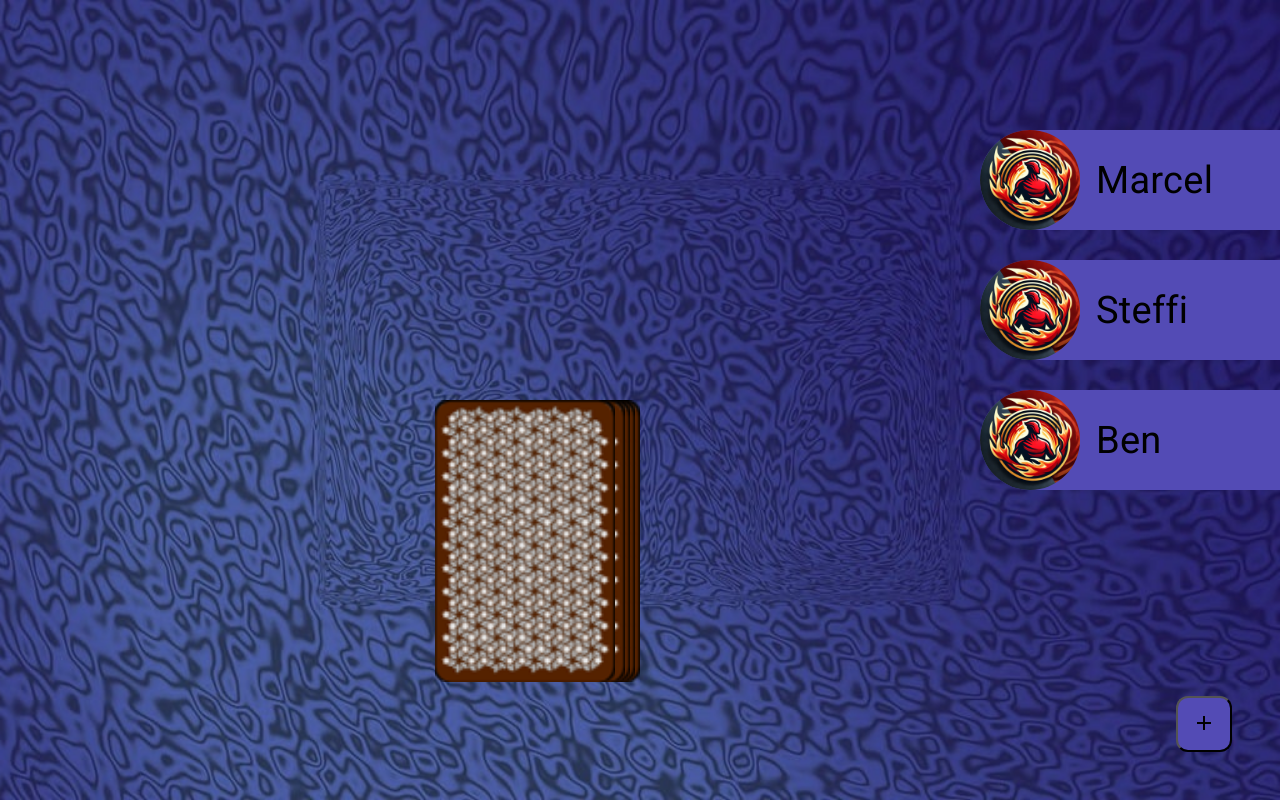
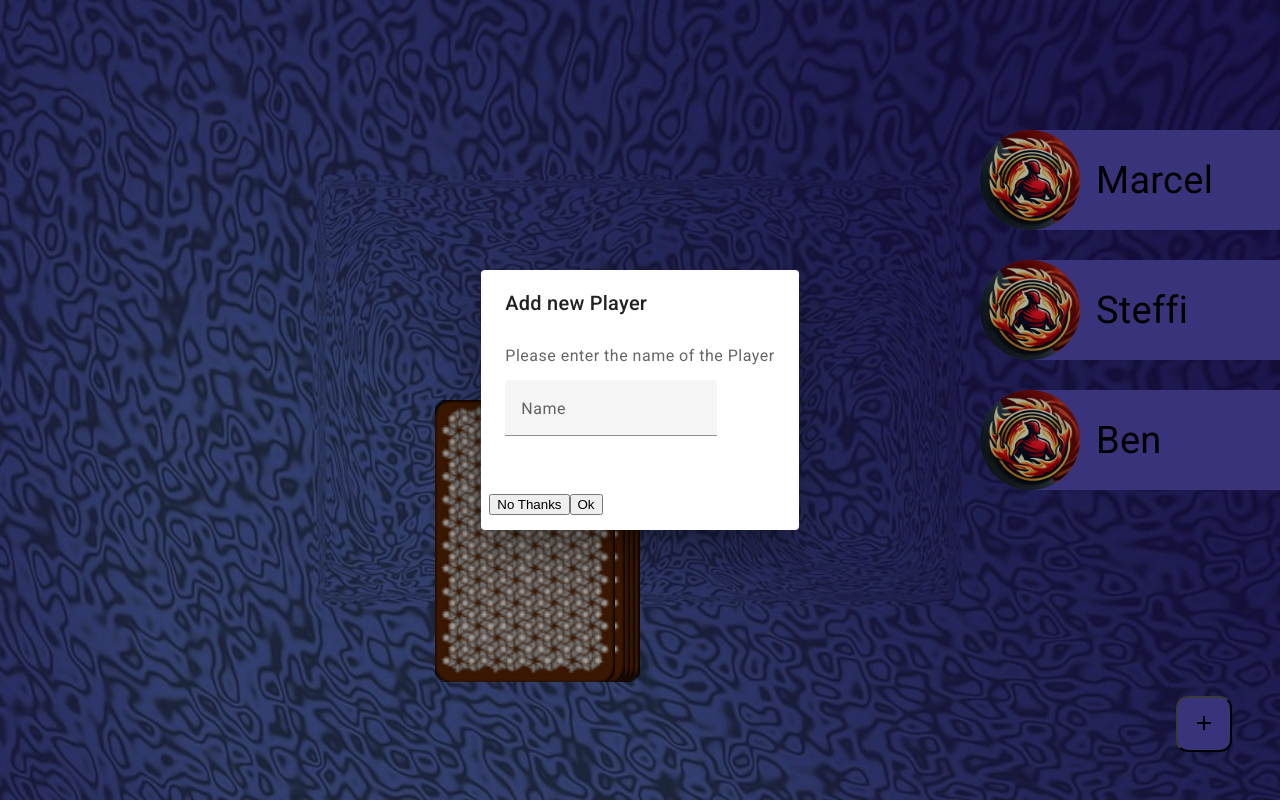
Before and after one commit to Bi7hop/RingOfFire, an Angular app: page /game in a window 1280 px wide. Both pictures are taken after a click on the button "add". Built offline with nearby package versions, Linux system fonts and the light colour scheme.

Commit message:
added dialog

```diff
--- /dev/null
+++ b/src/app/dialog-add-player/dialog-add-player.component.html
@@ -0,0 +1,12 @@
+<h2 mat-dialog-title>Add new Player</h2>
+<mat-dialog-content>
+  <p>Please enter the name of the Player</p>
+  <mat-form-field>
+    <mat-label>Name</mat-label>
+    <input matInput [(ngModel)]="name" />
+  </mat-form-field>
+</mat-dialog-content>
+<mat-dialog-actions>
+    <button mat-button (click)="onNoClick()">No Thanks</button>
+  <button mat-button [mat-dialog-close]="" cdkFocusInitial>Ok</button>
+</mat-dialog-actions>
--- /dev/null
+++ b/src/app/dialog-add-player/dialog-add-player.component.ts
@@ -0,0 +1,32 @@
+import { Component } from '@angular/core';
+import { MatDialogModule } from '@angular/material/dialog';
+import { MatFormFieldModule } from '@angular/material/form-field';
+import { MatInputModule } from '@angular/material/input';
+import { FormsModule } from '@angular/forms';
+import { MatIconButton } from '@angular/material/button';
+
+
+
+@Component({
+  selector: 'app-dialog-add-player',
+  standalone: true,
+  imports: [MatDialogModule,
+    MatFormFieldModule,
+    MatInputModule,
+    FormsModule,
+    MatIconButton,
+  ],
+  templateUrl: './dialog-add-player.component.html',
+  styleUrl: './dialog-add-player.component.scss'
+})
+export class DialogAddPlayerComponent {
+
+  name: string = '';
+
+
+
+  onNoClick(){
+
+  }
+
+}
--- a/src/app/game/game.component.html
+++ b/src/app/game/game.component.html
@@ -18,6 +18,6 @@
 
 </div>
 
-<button mat-fab color="primary" class="btn-add">
+<button mat-fab color="primary" (click)="openDialog()" class="btn-add">
     <mat-icon>add</mat-icon>
   </button>
--- a/src/app/game/game.component.ts
+++ b/src/app/game/game.component.ts
@@ -5,11 +5,20 @@
 import { PlayerComponent } from "../player/player.component";
 import { MatIconModule } from '@angular/material/icon';
 import { MatIconButton } from '@angular/material/button';
+import { MatDialog } from '@angular/material/dialog';
+import { DialogAddPlayerComponent } from '../dialog-add-player/dialog-add-player.component';
+import {MatInputModule} from '@angular/material/input';
+
 
 @Component({
   selector: 'app-game',
   standalone: true,
-  imports: [CommonModule, PlayerComponent, MatIconModule, MatIconButton],
+  imports: [CommonModule,
+    PlayerComponent,
+    MatIconModule,
+    MatIconButton,
+    MatInputModule,
+  ],
   templateUrl: './game.component.html',
   styleUrl: './game.component.scss'
 })
@@ -18,7 +27,7 @@
   currentCard: string = '';
   game!: Game;
 
-constructor () {}
+constructor (public dialog: MatDialog) {}
 
   ngOnInit(): void {
     this.newGame();
@@ -42,4 +51,14 @@
   }
 }
 
+
+openDialog(): void {
+  const dialogRef = this.dialog.open(DialogAddPlayerComponent);
+
+  dialogRef.afterClosed().subscribe(result => {
+    console.log('The dialog was closed');
+
+  });
 }
+
+}
```
Also changed, not shown: src/app/app.config.ts (+10 -4 lines), src/app/dialog-add-player/dialog-add-player.component.scss (added), 1 other file (tests, documents, lock files or other folders).
